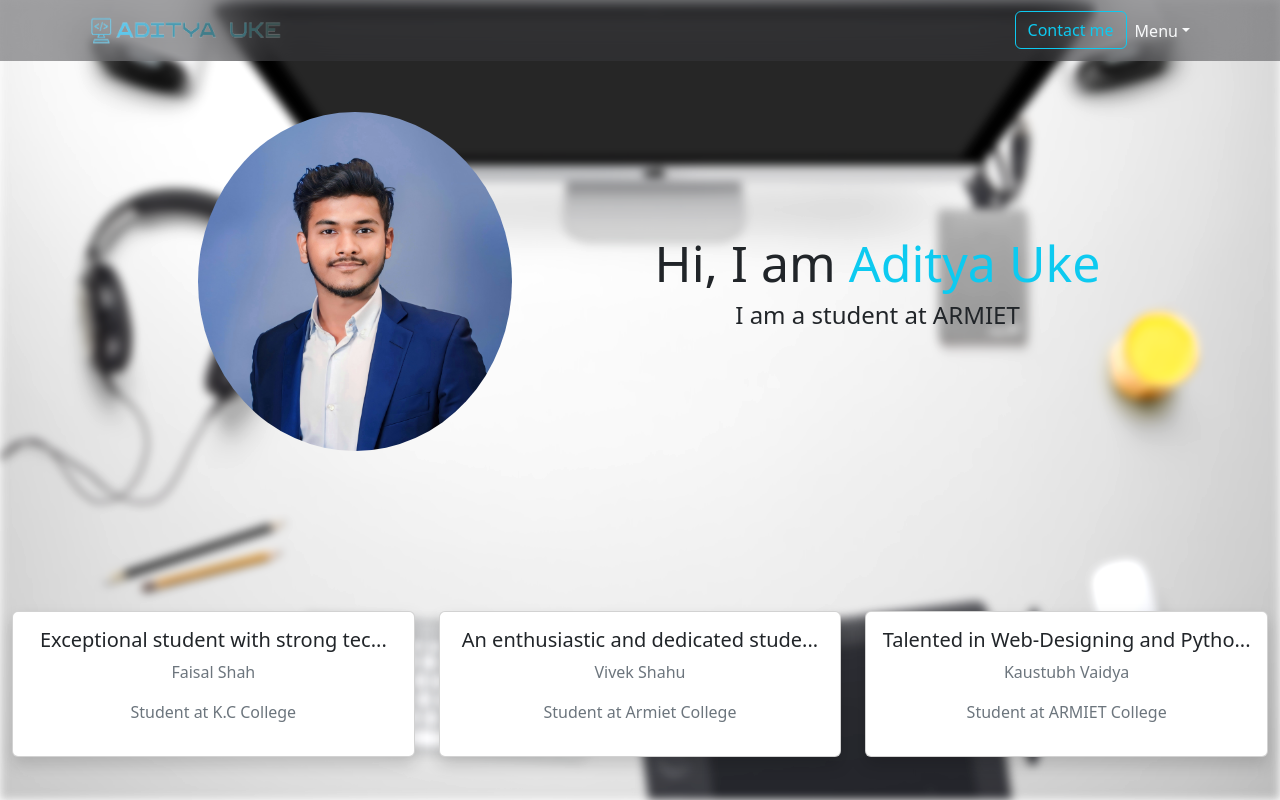
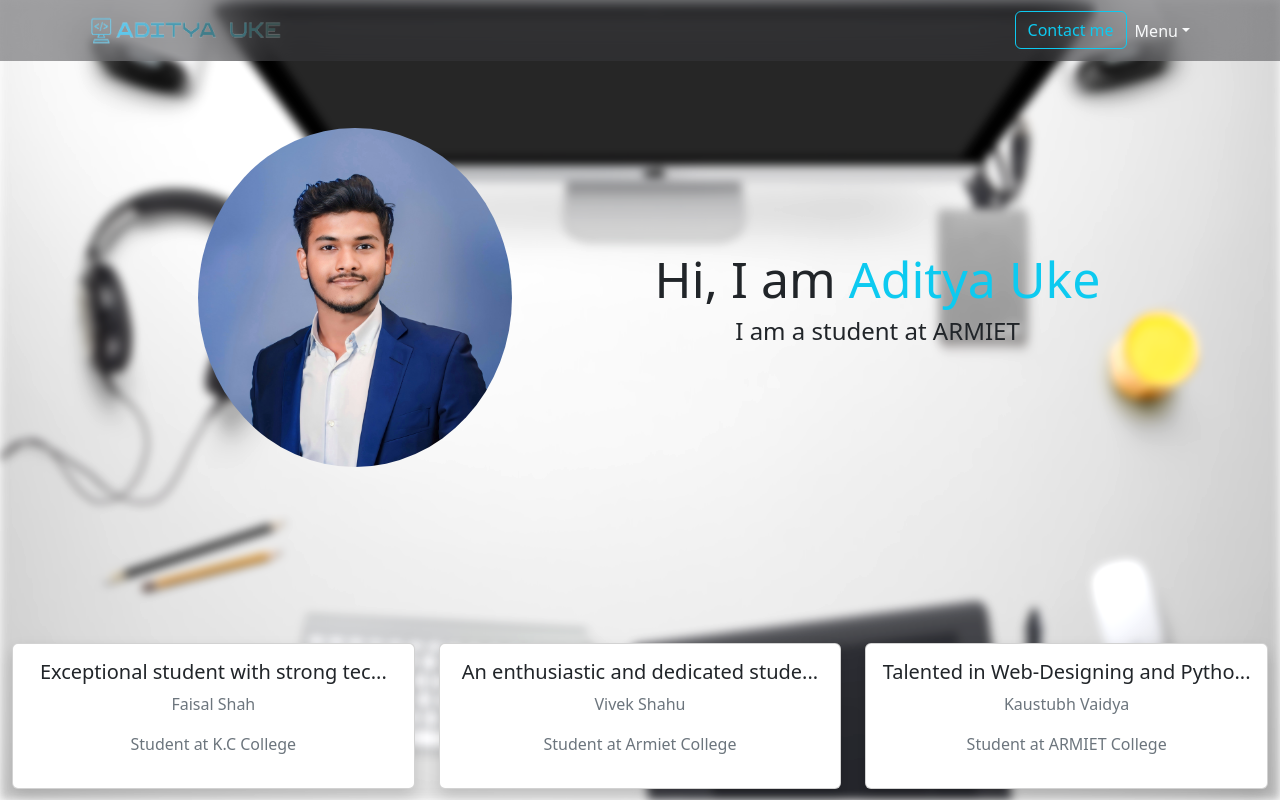
Before and after one commit to adityauke/aditya-uke-portfolio, a React (Create React App) app: page / in a window 1280 px wide. Shown: the top 800 px of the page. Built offline with nearby package versions, Linux system fonts and the light colour scheme.

Commit message:
Update profile.js

```diff
--- a/src/components/profile.js
+++ b/src/components/profile.js
@@ -10,7 +10,7 @@ function Profile(props) {
   return (
     <div className="container mt-3 py-5">
       <div className="background-image"></div>
-      <div className="row text-center align-items-center">
+      <div className="row text-center align-items-center py-3">
         <div className="col-12 col-md-6">
           <img
             className="img-fluid rounded-circle p-5 w-75"
```
